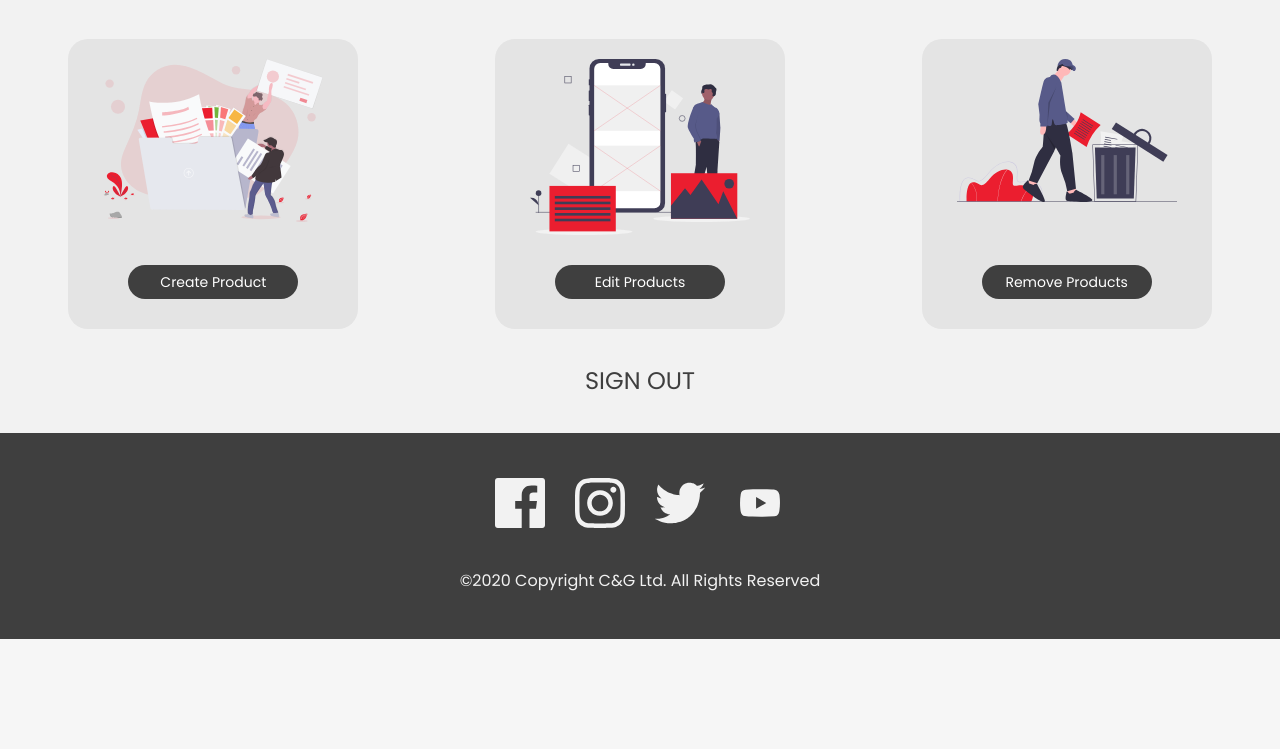
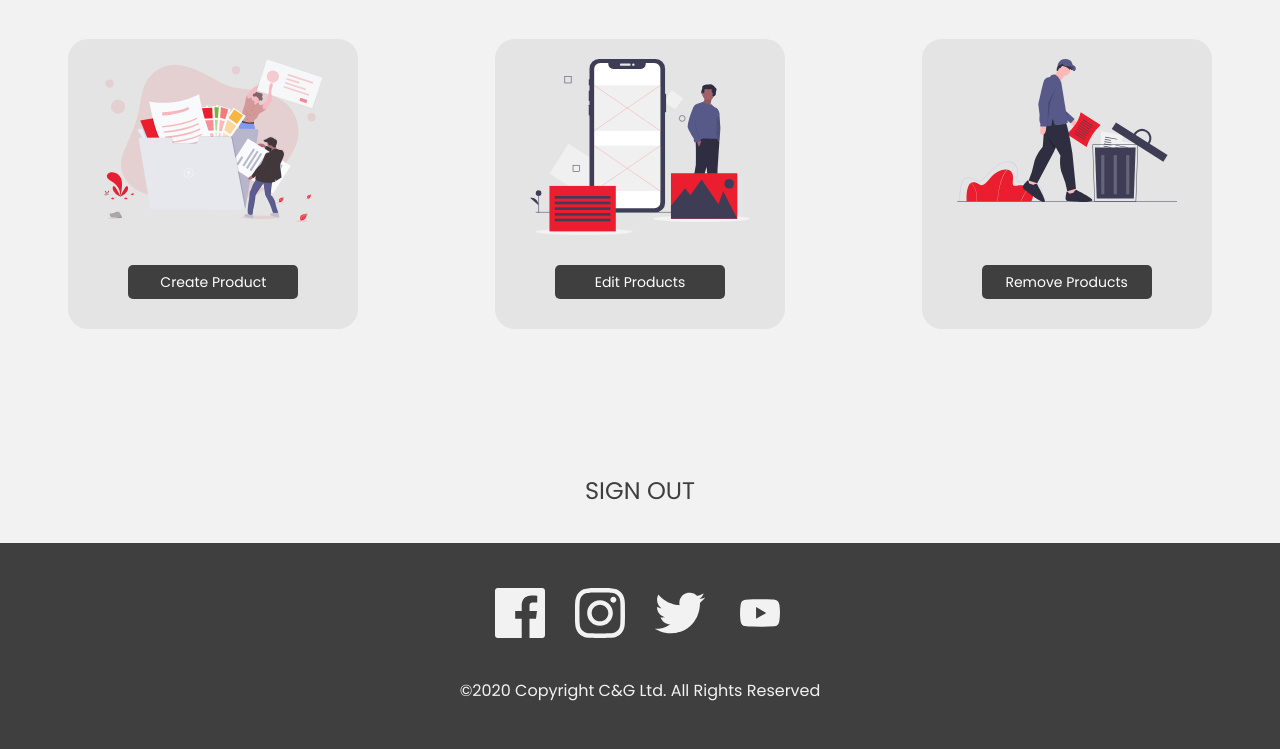
Before and after one commit to grahamvickers/sportchek_cms, a PHP site: page /admin/index.php in a window 1280 px wide. Shown: the part 269-1018 px from the top of the page. Before the commit the page ends 908 px from the top, so only its background shows below. Run offline with PHP 8.4, Linux system fonts and the light colour scheme; a user stored in the database is signed in; data comes from the database, SQL or seed files in the repository; data that the repository does not hold is empty; some libraries are stand-ins or nearby versions.

Commit message:
final admin style changes

```diff
--- a/css/main.css
+++ b/css/main.css
@@ -450,7 +450,7 @@ table {
       width: 220px;
       margin-bottom: 20px; }
     .adminCon .optionCon a {
-      border-radius: 30px;
+      border-radius: 5px;
       border-style: none;
       background-color: #3f3f3f;
       padding: 10px;
@@ -464,11 +464,12 @@ table {
       .adminCon .optionCon a :hover {
         cursor: pointer; }
 
-@media screen and (min-width: 760px) {
+@media screen and (min-width: 960px) {
   .adminCon {
     display: flex;
     flex-direction: row;
-    justify-content: space-around; } }
+    justify-content: space-around;
+    margin-bottom: 110px; } }
 form {
   display: flex;
   flex-direction: column;
@@ -488,7 +489,7 @@ form {
     background-color: #3f3f3f;
     color: #f2f2f2; }
   form button {
-    border-radius: 30px;
+    border-radius: 5px;
     border-style: none;
     background-color: #3f3f3f;
     padding: 10px;
--- a/sass/modules/_adminCreate.scss
+++ b/sass/modules/_adminCreate.scss
@@ -20,7 +20,7 @@ form{
         color: #f2f2f2;
     }
     button{
-        border-radius: 30px;
+        border-radius: 5px;
         border-style: none;
         background-color: $button-color;
         padding: 10px;
--- a/sass/modules/_adminDashboard.scss
+++ b/sass/modules/_adminDashboard.scss
@@ -4,7 +4,6 @@
     display: flex;
     flex-direction: column;
     justify-content: center;
-
     .optionCon{
         display: flex;
         flex-direction: column;
@@ -22,7 +21,7 @@
             margin-bottom: 20px;
         }
         a{
-            border-radius: 30px;
+            border-radius: 5px;
             border-style: none;
             background-color: $button-color;
             padding: 10px;
@@ -40,10 +39,11 @@
     }
 }
 
-@media screen and (min-width: 760px) {
+@media screen and (min-width: 960px) {
     .adminCon{
         display: flex;
         flex-direction: row;
         justify-content: space-around;
+        margin-bottom: 110px;
     }
 }
```
Also changed, not shown: 1 other file.
